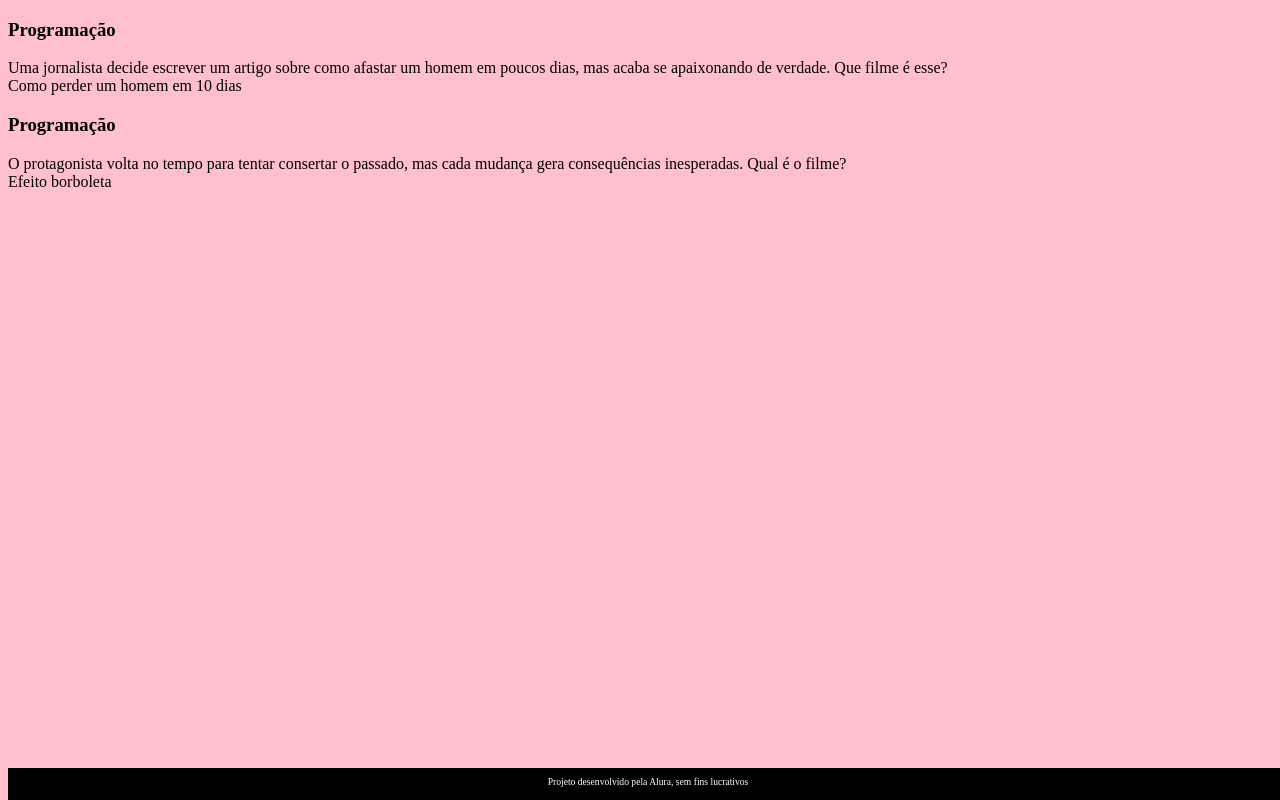
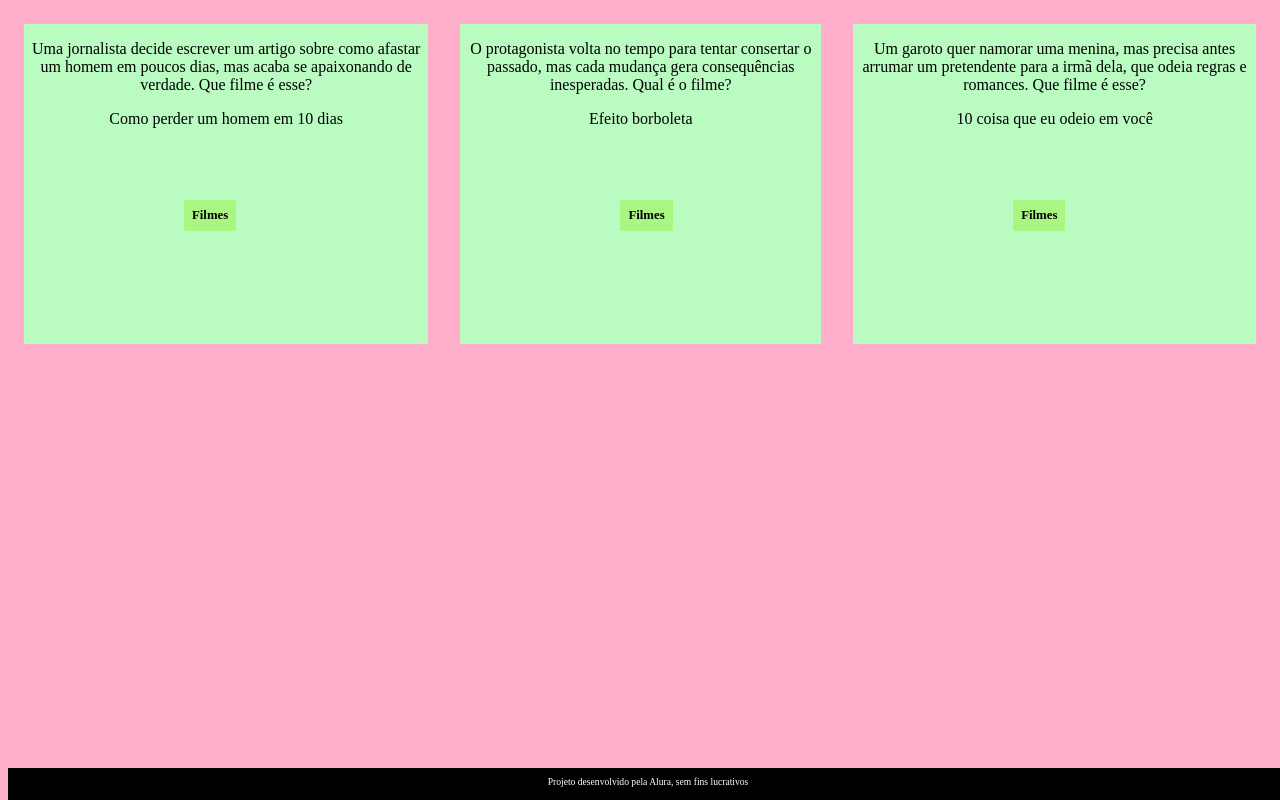
Before and after one commit to Kamillyfcm/flashcards, a plain HTML site: page index.html in a window 1280 px wide. Drawn offline with Linux system fonts and the light colour scheme.

Commit message:
Add files via upload

```diff
--- a/Assets/style.css
+++ b/Assets/style.css
@@ -1,8 +1,25 @@
 body{
-    background-color: pink;
+    background-color: #FFAFCC;
     font-family: Bai Jamjuree;
 }
 
+#container{
+    display: flex;
+}
+
+.cartao{
+    margin: 1rem 1rem;
+    background-color: #B9FBC0;
+    height: 20rem;
+    flex-grow: 1;
+    flex-basis: calc(33%-6rem);
+}
+
+.cartao__conteudo{
+    text-align: center;
+    /* background-color: aquamarine; */
+    height: 100%;
+}
 footer {
     background-color: black;
     color: white;
@@ -13,6 +30,18 @@ footer {
 
 }
 
+.cartao__conteudo h3{
+background-color: #AAF683;
+text-align: left;
+padding: 0.5rem;
+position:absolute;
+margin: 10rem;
+border-radius: 0.1rem;
+font-size: 1vw;
+
+}
+
+
 footer p {
     text-align: center;
     font-size: 0.6rem;
--- a/index.html
+++ b/index.html
@@ -10,28 +10,41 @@
     <main>
         <section id="container">
             <article class="cartao">
-                <div class="cartao__conteudo">
-                    <h3>Programação</h3>
+                <div
+                class="cartao__conteudo">
+                    <h3>Filmes</h3>
                     <div class="cartao__conteudo__pergunta">
-                        Uma jornalista decide escrever um artigo sobre como afastar um homem em poucos dias,
-                        mas acaba se apaixonando de verdade.
-                         Que filme é esse?
+                        <p>Uma jornalista decide escrever um artigo sobre como afastar um homem em poucos dias,
+                        mas acaba se apaixonando de verdade. Que filme é esse?</p>
                     </div>
                     <div class="cartao__conteudo__resposta">
-                        Como perder um homem em 10 dias
+                        <p>Como perder um homem em 10 dias</p>
                     </div>
                 </div>
             </article>
             <article class="cartao">
                 <div class="cartao__conteudo">
-                    <h3>Programação</h3>
+                    <h3>Filmes</h3>
                     <div class="cartao__conteudo__pergunta">
-                        O protagonista volta no tempo para tentar consertar o passado,
+                        <p>O protagonista volta no tempo para tentar consertar o passado,
                          mas cada mudança gera consequências inesperadas.
-                         Qual é o filme?
+                         Qual é o filme?</p>
                     </div>
                     <div class="cartao__conteudo__resposta">
-                        Efeito borboleta
+                        <p>Efeito borboleta</p>
+                    </div>
+                </div>
+            </article>
+                        <article class="cartao">
+                <div class="cartao__conteudo">
+                    <h3>Filmes</h3>
+                    <div class="cartao__conteudo__pergunta">
+                        <p>Um garoto quer namorar uma menina,
+                            mas precisa antes arrumar um pretendente para a irmã dela, que odeia regras e romances.
+                            Que filme é esse?</p>
+                    </div>
+                    <div class="cartao__conteudo__resposta">
+                        <p>10 coisa que eu odeio em você</p>
                     </div>
                 </div>
             </article>
```
